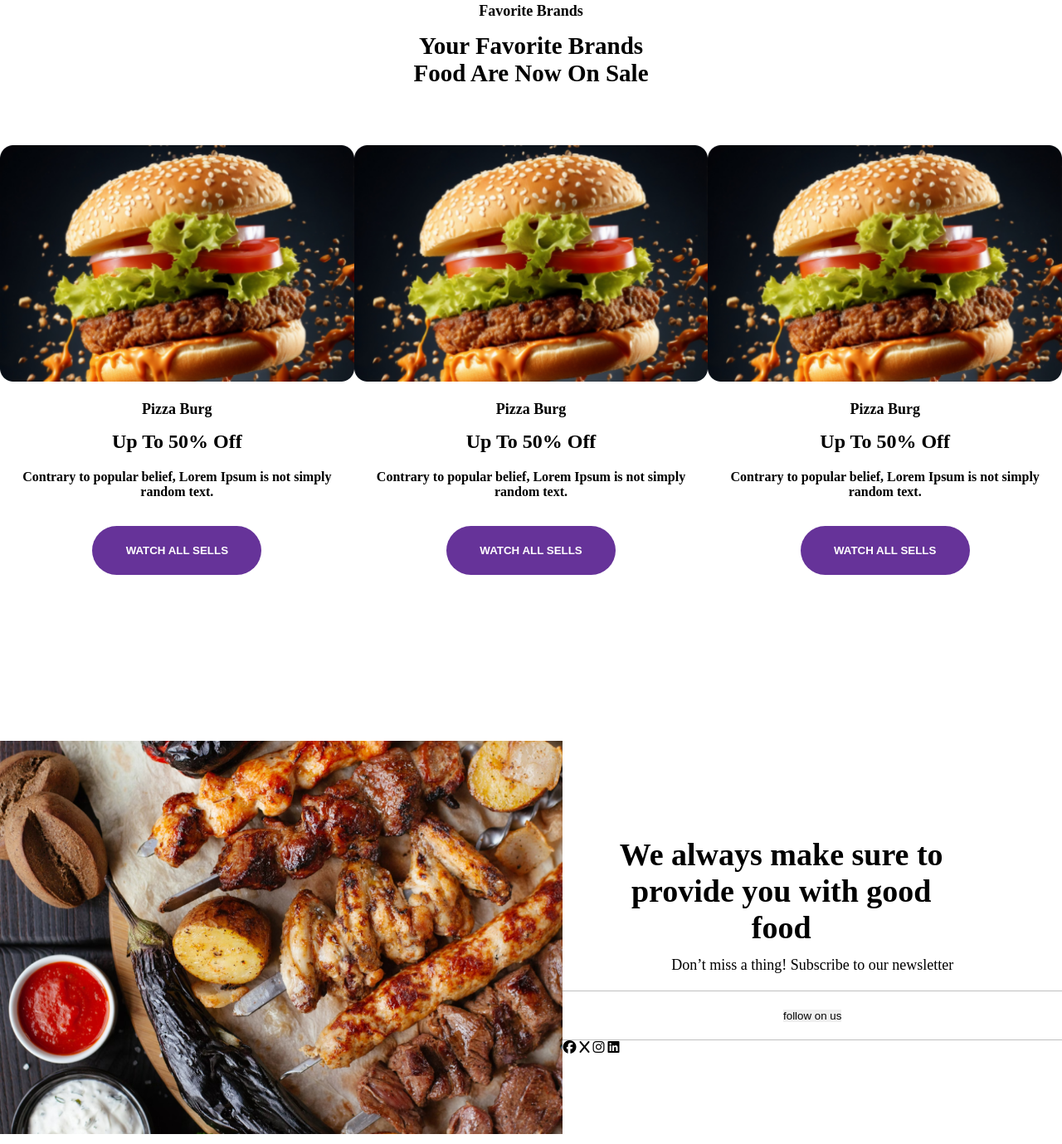
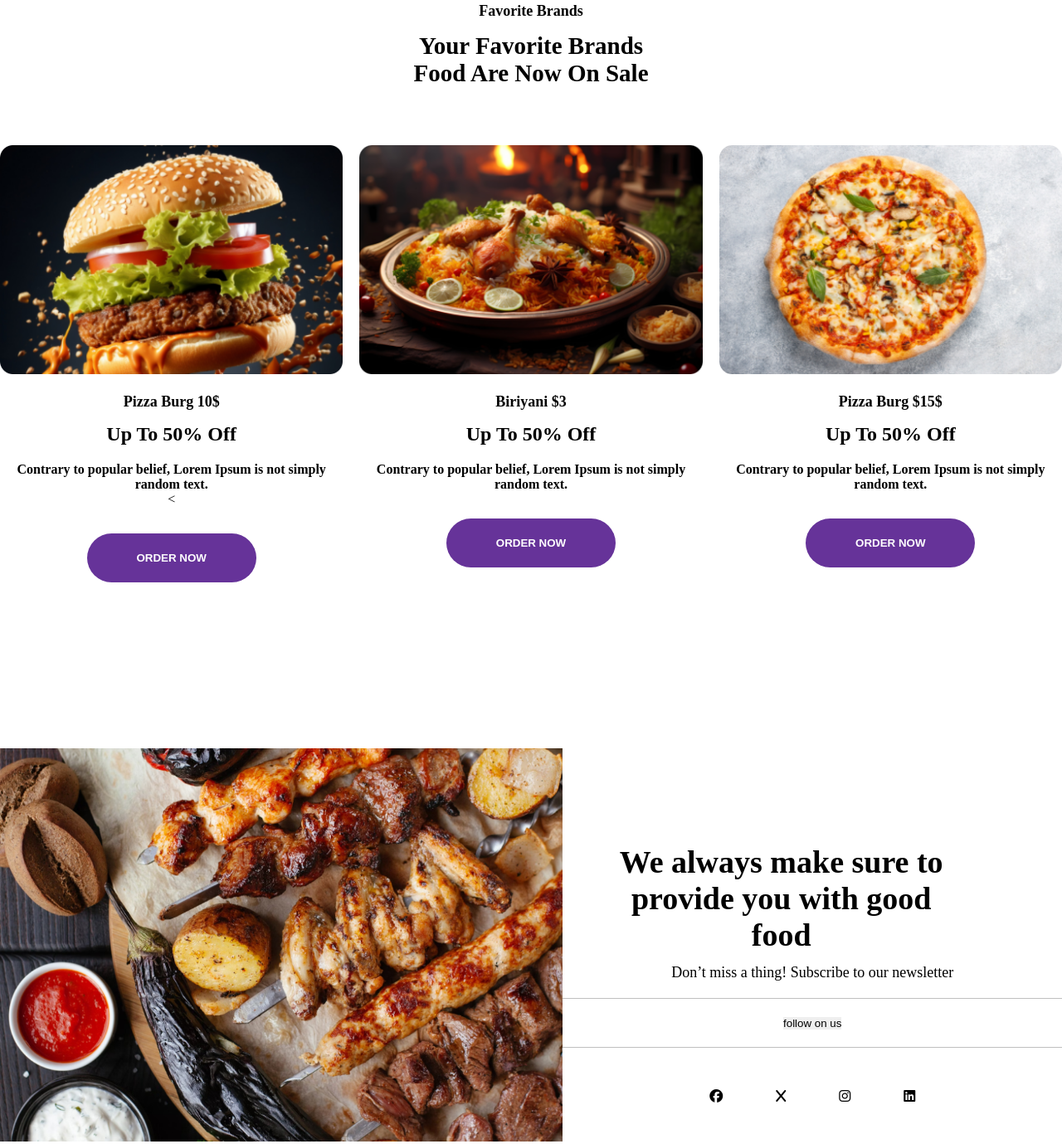
Before and after one commit to yeahieaKhan/food_restaurant_project, a plain HTML site: page index.html in a window 1280 px wide. Shown: the part 947-2326 px from the top of the page at 83% size. Drawn offline with Linux system fonts and the light colour scheme.

Commit message:
hero content done

```diff
--- a/css/style.css
+++ b/css/style.css
@@ -156,6 +156,7 @@ section.brandSection {
     /* align-items: center; */
     flex-direction: row;
     margin-top: 70px;
+    gap: 20px;
 }
 
 .brandDec {
@@ -258,3 +259,13 @@ section.brandSection {
 .aboutFollow button {
     border: none;
 }
+
+
+.aboutSocial {
+    text-align: center;
+    margin-top: 50px;
+}
+
+.aboutSocial i {
+    padding: 0px 30px;
+}
--- a/index.html
+++ b/index.html
@@ -45,38 +45,41 @@
                         <img src="assets/burger.png" alt="">
                     </div>
                     <div class="brandDec">
-                        <p>Pizza Burg</p>
+                        <p>Pizza Burg 10$</p>
                         <h2>Up to 50% off</h2>
                         <h4>Contrary to popular belief, Lorem Ipsum is not simply random text.</h4>
+                        <
                     </div>
                     <div class="barandButton">
-                        <button type="submit">Watch All Sells</button>
+                        <button type="submit">Order Now</button>
                     </div>
                 </div>
                 <div class="singleItems">
                     <div class="brandimg">
-                        <img src="assets/burger.png" alt="">
+                        <img src="assets/biriyani.png" alt="">
                     </div>
                     <div class="brandDec">
-                        <p>Pizza Burg</p>
+                        <p>Biriyani $3</p>
                         <h2>Up to 50% off</h2>
                         <h4>Contrary to popular belief, Lorem Ipsum is not simply random text.</h4>
+
                     </div>
                     <div class="barandButton">
-                        <button type="submit">Watch All Sells</button>
+                        <button type="submit">Order Now</button>
                     </div>
                 </div>
                 <div class="singleItems">
                     <div class="brandimg">
-                        <img src="assets/burger.png" alt="">
+                        <img src="assets/pizza.png" alt="">
                     </div>
                     <div class="brandDec">
-                        <p>Pizza Burg</p>
+                        <p>Pizza Burg $15$</p>
                         <h2>Up to 50% off</h2>
                         <h4>Contrary to popular belief, Lorem Ipsum is not simply random text.</h4>
+
                     </div>
                     <div class="barandButton">
-                        <button type="submit">Watch All Sells</button>
+                        <button type="submit">Order Now</button>
                     </div>
                 </div>
             </div>
```
